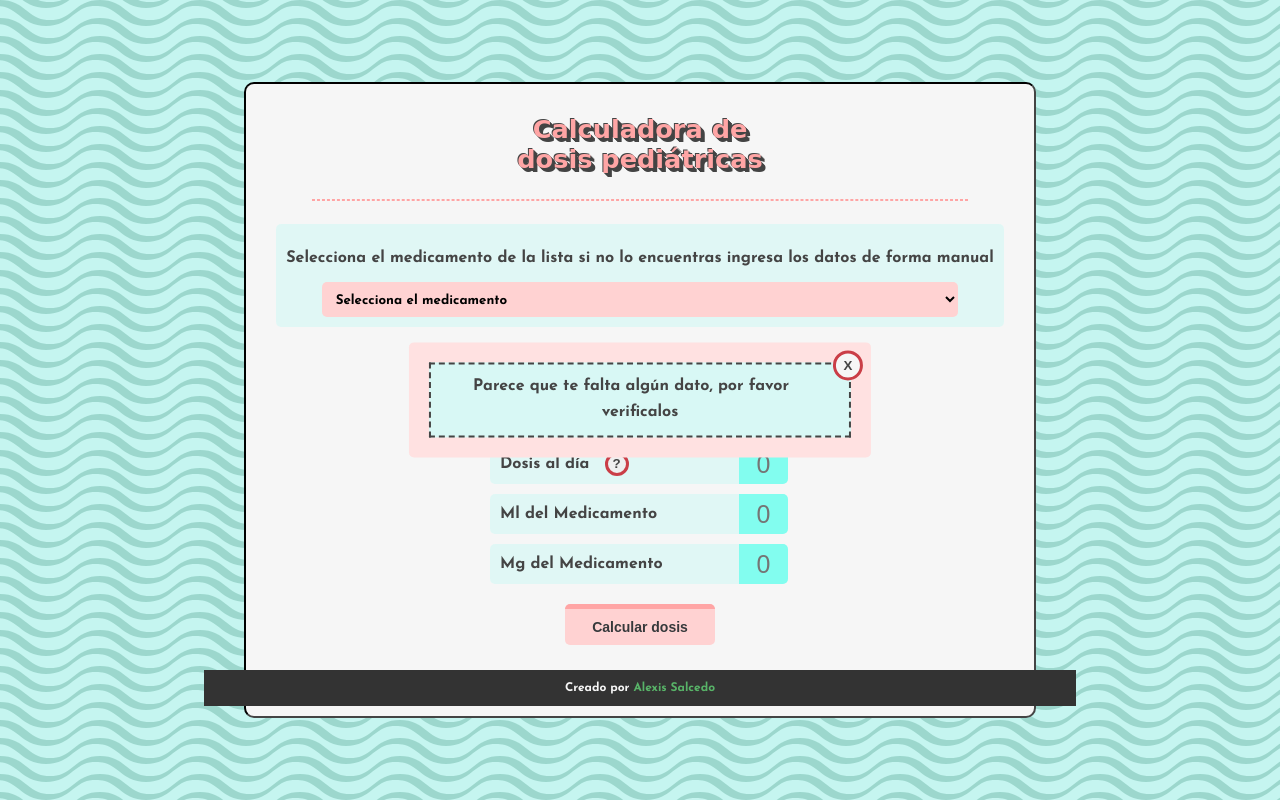
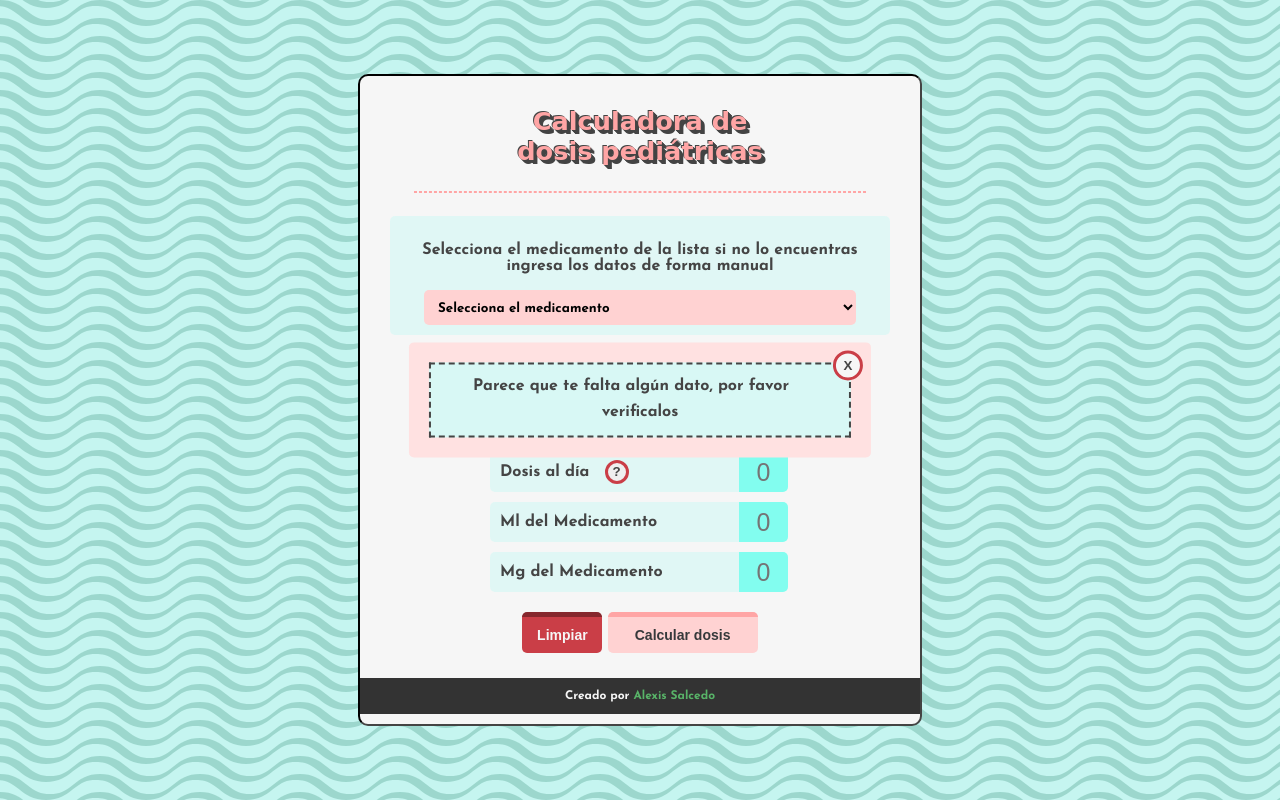
Before and after one commit to shuvro-zz/pediatric_dossage, a plain HTML site: page index.html in a window 1280 px wide. Both pictures are taken after a click on the button "Calcular dosis". Drawn offline with Linux system fonts and the light colour scheme; a web font is replaced by a local one.

Commit message:
Minor fixes

```diff
--- a/index.html
+++ b/index.html
@@ -103,7 +103,10 @@
       <input type="tel" name="Mg" id="mg_del_medicamento" value="" placeholder="0" min="1" max="999" maxlength="3">
 
     </form>
-    <input type="button" value="Calcular dosis" id="calcular">
+    <div id="btn">
+    <input type="button" value="Limpiar" id="limpiar" class="button" >
+    <input type="button" value="Calcular dosis" id="calcular"class="button" >
+  </div>
     <div id="footer">
       <p>Creado por <a href="https://alexisss1928.github.io/">Alexis Salcedo</a></p>
     </div>
--- a/index.js
+++ b/index.js
@@ -9,15 +9,6 @@ document.querySelector("#calcular").addEventListener("click", function(){
   const dosisMaxDiaria = peso * dosis;
   const dosisMl = (dosisMaxDiaria * mL) / mG;
   const dosisFinal = dosisMl / dosisDia;
-
-  console.log(peso)
-  console.log(dosis)
-  console.log(dosisDia)
-  console.log(mL)
-  console.log(mG)
-  console.log(dosisMaxDiaria)
-  console.log(dosisMl)
-  console.log(dosisFinal)
 
 //Verificar si falta algun dato o resolver la dosis
 if (peso === "" || dosis === "" || dosisDia === "" || mL === "" || mG === ""){
@@ -61,6 +52,12 @@ document.querySelector("#dosisDiarias").addEventListener("click", function(){
 //Cerrar ayuda de dosis diarias
 document.querySelector("#diaria_close").addEventListener("click", function(){
   document.querySelector("#diaria_ayuda").classList.remove("unhide");
+})
+
+
+//Limpiar inputs del formulario
+document.querySelector("#limpiar").addEventListener("click", function(){
+  document.getElementById("dosis_form").reset();
 })
 
 const amoxicilina = {
--- a/style.css
+++ b/style.css
@@ -17,7 +17,6 @@
     font-family: 'Josefin Sans', sans-serif;
     font-size: 100%;
     color: #444;
-    overflow: hidden
   }
 
   h1, h2{
@@ -47,8 +46,10 @@
     border-radius: 10px;
     border: inset 2px #444;
     display: flex;
+    max-width: 500px;
     flex-direction: column;
-    align-items: center
+    align-items: center;
+    overflow-x: hidden;
   }
 
   #custom-select{
@@ -107,7 +108,7 @@
       -moz-appearance:textfield;
   }
 
-  #calcular{
+  .button{
     margin-top: 15px;
     font-size: 14px;
     font-weight: 700;
@@ -117,6 +118,20 @@
     background: #ffd2d2;
     color: #36393B;
     border-top: solid 5px #ffa5a5;
+  }
+  .button:active{
+    background: #ffa5a5
+  }
+
+  #limpiar{
+    width:80px;
+    background: #ca3e47;
+    border-top: solid 5px hsl(356, 55%, 34%);
+    color: #f6f6f6;
+  }
+
+  #limpiar:active{
+    background: hsl(356, 55%, 34%)
   }
 
   #footer{
@@ -142,11 +157,10 @@
   }
 
   #alert, #dosis_ayuda, #diaria_ayuda{
-    display:none;
     position:absolute;
     padding: 20px;
     top:50%;
-    left:50%;
+    left:-100%;
     -webkit-transform: translate(-50%, -50%);
         -ms-transform: translate(-50%, -50%);
             transform: translate(-50%, -50%);
@@ -155,7 +169,8 @@
     border-radius: 5px;
     max-height: 70vh;
     overflow-y: auto;
-    overflow-x: hidden
+    overflow-x: hidden;
+    transition: .5s
   }
 
   #alert::-webkit-scrollbar,
@@ -184,7 +199,7 @@
   }
 
   .unhide{
-    display: inline-block  !important;
+    left: 50% !important;
   }
 
   #alert_close , #ayuda_close, #diaria_close{
```
